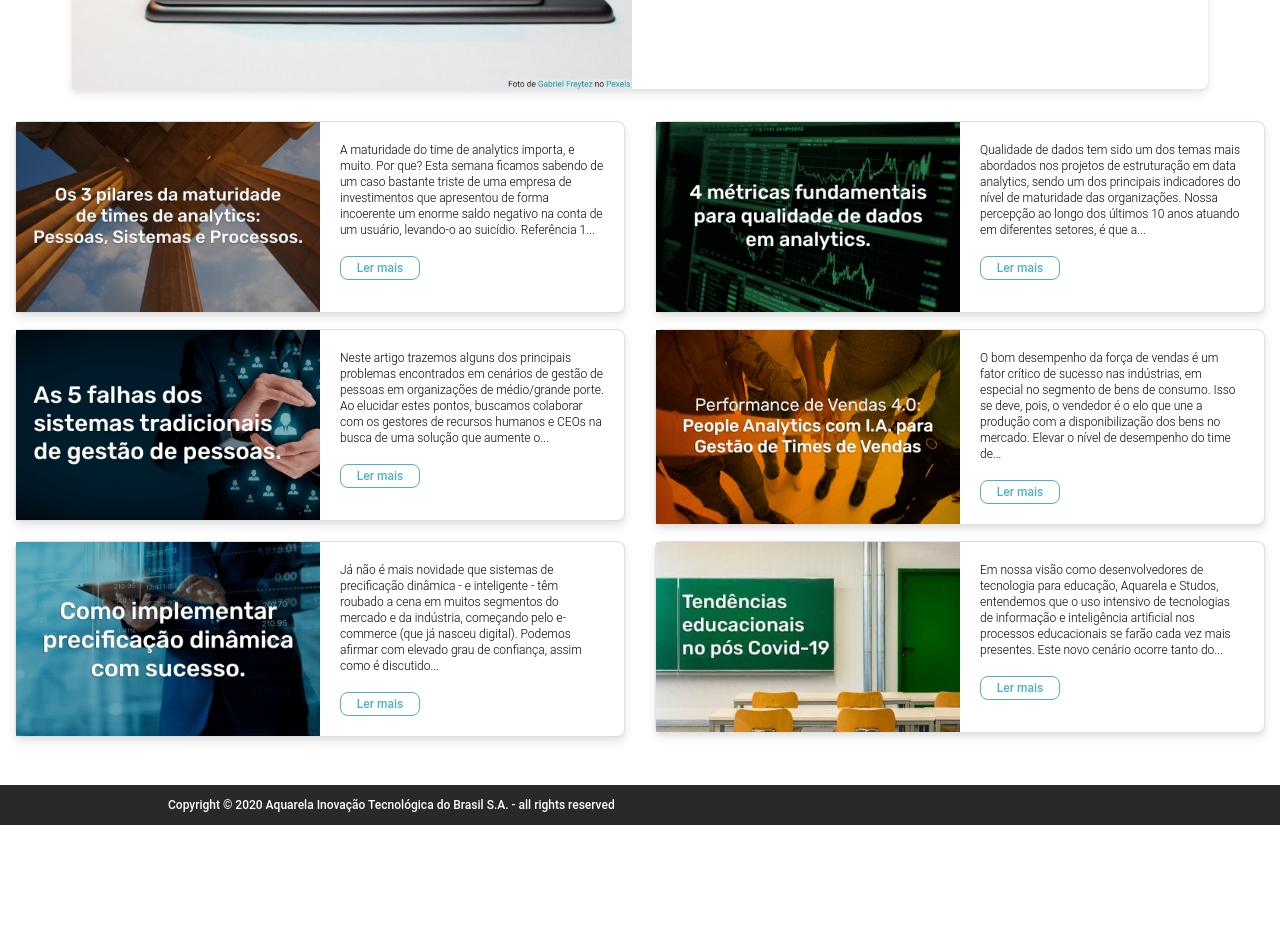
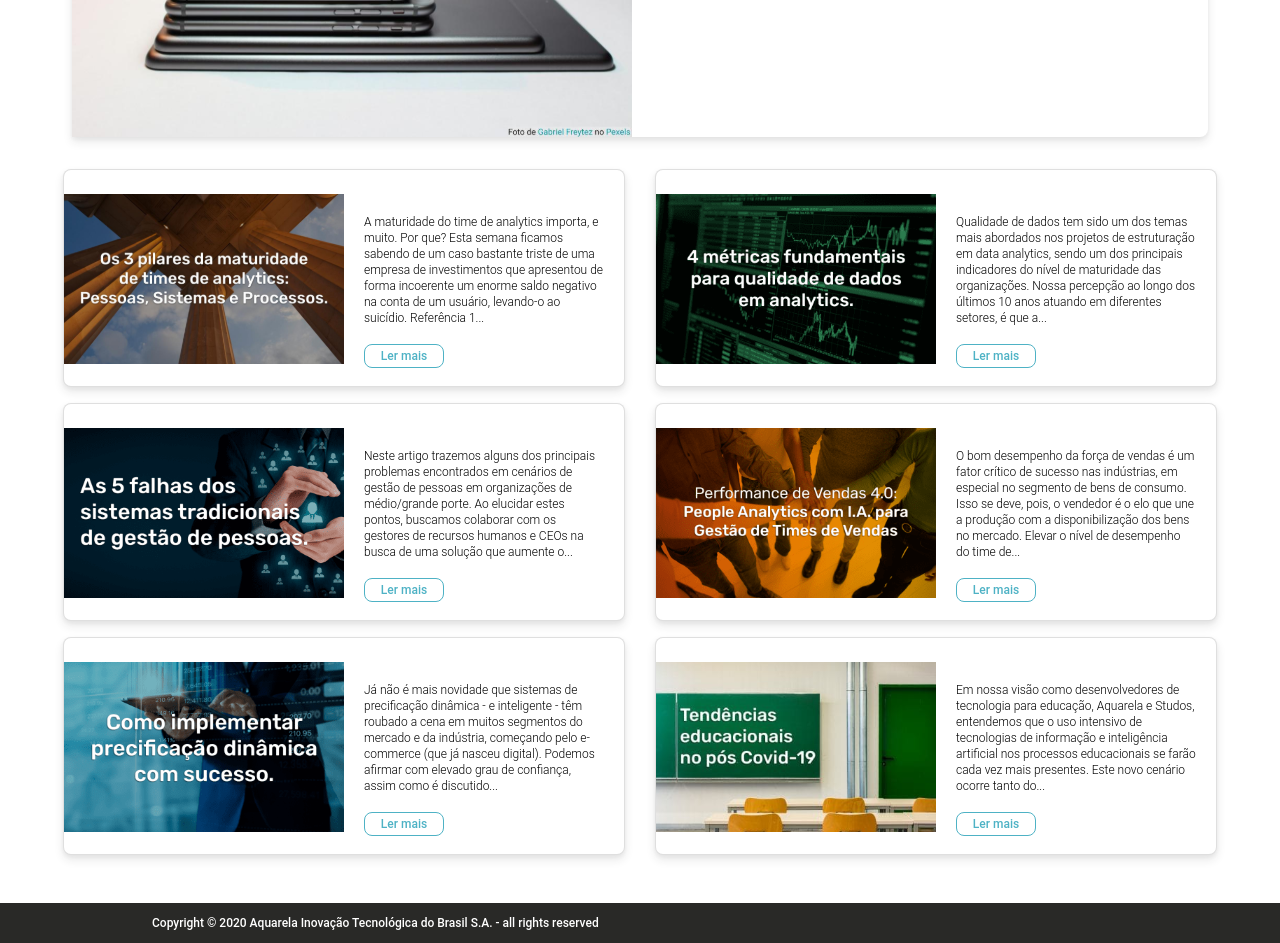
Before and after one commit to AlessandroBarreto/Aquarela-Challenge, a React (Create React App) app: page / in a window 1280 px wide. Shown: the part 380-1323 px from the top of the page. Before the commit the page ends 1205 px from the top, so only its background shows below. Built offline with nearby package versions, Linux system fonts and the light colour scheme; the HTML template or start-up script is replaced by a standard one.

Commit message:
fixed overflow card

```diff
--- a/src/components/Footer/index.jsx
+++ b/src/components/Footer/index.jsx
@@ -1,12 +1,13 @@
 import React from "react";
 import "./styles.css";
 import Navbar from 'react-bootstrap/Navbar'
+import {footerData} from "../../mocks/footerData"
 
 const Footer = () => {
   return (
       <Navbar sticked="bottom" className="footer">
-        <Navbar.Text className="text" style={{color: "#FFFFFF"}} >
-          Copyright © 2020 Aquarela Inovação Tecnológica do Brasil S.A. - all rights reserved
+        <Navbar.Text className="text">
+          {footerData}
         </Navbar.Text>
       </Navbar>
   );
--- a/src/components/Footer/styles.css
+++ b/src/components/Footer/styles.css
@@ -1,7 +1,7 @@
 .footer {
   background: #292927;
   height: 40px;
-  margin-top: 48px;
+  padding-left: 152px !important;
 }
 .text {
   font-family: Roboto;
@@ -9,5 +9,5 @@
   font-weight: 500;
   font-size: 12px;
   line-height: 14px;
-  margin-left: 152px;
+  color: #ffffff !important;
 }
--- a/src/components/SubNew/index.jsx
+++ b/src/components/SubNew/index.jsx
@@ -7,10 +7,10 @@ const SubNew = (props) => {
   return (
     <Card className="newsCard">
       <Row noGutters={true}>
-        <Col sm={6}>
+        <Col xs={6}>
           <img src={props.img} className="subNewImage" />
         </Col>
-        <Col sm={6}>
+        <Col xs={6}>
           <Card.Body>
             <Card.Text className="cardText">
               {props.description}
--- a/src/components/SubNew/styles.css
+++ b/src/components/SubNew/styles.css
@@ -10,14 +10,14 @@
   box-shadow: 0px 2px 4px rgba(41, 41, 39, 0.05),
     0px 5px 10px rgba(41, 41, 39, 0.1);
   border-radius: 8px;
-
   min-width: 560px;
   max-height: 218px;
+  padding: 24px 0;
 }
 
 .subNewImage {
   width: 100%;
-  max-height: 218px;
+  max-height: 170px;
   object-fit: cover;
   height: 100%;
 }
@@ -29,6 +29,14 @@
   font-size: 12px;
   line-height: 16px;
   color: #000000;
+}
+
+@media only screen and (max-width: 700px) {
+  .cardText {
+    text-overflow: ellipsis;
+    overflow: hidden;
+    white-space: nowrap;
+  }
 }
 
 .newsCardButton {
--- a/src/components/views/NewsView.jsx
+++ b/src/components/views/NewsView.jsx
@@ -7,7 +7,7 @@ import "./styles.css";
 
 const NewsView = () => {
   return (
-    <section style={{ height: "100%" }}>
+    <section className="newSection">
       <MainNew />
       <Container fluid>
         <Row>
--- a/src/components/views/styles.css
+++ b/src/components/views/styles.css
@@ -1,3 +1,8 @@
 .subNewCol {
     margin-top: 16px;
 }
+
+.newSection {
+    height: 100%;
+    padding: 48px;
+}
--- /dev/null
+++ b/src/mocks/footerData.js
@@ -0,0 +1,4 @@
+const date = new Date();
+const year = date.getFullYear();
+
+export const footerData = `Copyright © ${year} Aquarela Inovação Tecnológica do Brasil S.A. - all rights reserved`;
```
Also changed, not shown: 1 other file (tests, documents, lock files or other folders).
